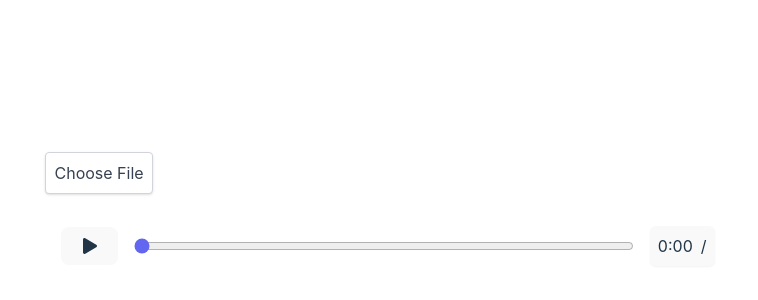
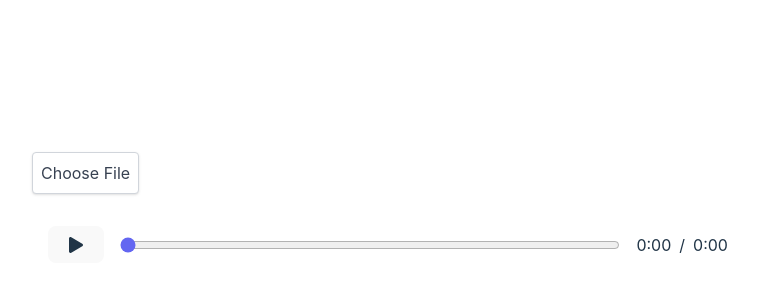
Before and after one commit to BeatBotanica/BeatViz, a React (Vite) app: page / in a window 1280 px wide. Shown: the top 300 px of the page, without its empty margins (260-1018 px from the left). Built offline with nearby package versions, Linux system fonts and the light colour scheme.

Commit message:
handle no file and show time when audio is loaded.

```diff
--- a/src/components/SongPlayer.tsx
+++ b/src/components/SongPlayer.tsx
@@ -8,6 +8,7 @@ import { FaPlay, FaPause } from "react-icons/fa";
 export default function SongPlayer() {
   const [selectedFile, setSelectedFile] = useState<File | null>(null);
   const [currentTime, setCurrentTime] = useState(0);
+  const [duration, setDuration] = useState<number | undefined>(undefined);
   const audioRef = useRef<HTMLAudioElement | null>(null);
   const isLoaded = useRef(false); // Track whether the audio is loaded
   const [isPlaying, setIsPlaying] = useState(false); // Track whether the audio is playing
@@ -18,20 +19,21 @@ export default function SongPlayer() {
   };
 
   const handlePlay = () => {
-    if (audioRef.current) {
+    if (audioRef.current && isLoaded.current) {
       audioRef.current.play();
       setIsPlaying(true);
     }
   };
 
   const handlePause = () => {
-    if (audioRef.current) {
+    if (audioRef.current && isLoaded.current) {
       audioRef.current.pause();
       setIsPlaying(false);
     }
   };
 
   const handleSliderChange = (event: ChangeEvent<HTMLInputElement>) => {
+    if (!isLoaded.current) return;
     const time = parseFloat(event.target.value);
     setCurrentTime(time);
     if (audioRef.current) audioRef.current.currentTime = time;
@@ -57,6 +59,7 @@ export default function SongPlayer() {
     // Reset the current time when the audio is loaded
     const handleLoadedMetadata = () => {
       setCurrentTime(0);
+      setDuration(audioRef.current?.duration);
       isLoaded.current = true;
     };
 
@@ -123,19 +126,17 @@ export default function SongPlayer() {
         <input
           type="range"
           min={0}
-          max={audioRef.current?.duration}
+          max={duration}
           value={currentTime}
           onChange={handleSliderChange}
           className="min-w-[500px] accent-indigo-500 bg-indigo-100 dark:bg-indigo-900"
         />
-        <div className="flex items-center rounded-md shadow-sm p-2 bg-[#f9f9f9] dark:bg-[#1a1a1a] cursor-default">
+        <div className="flex items-center">
           <span className="mr-2">{formatTime(currentTime)}</span>
           {"/"}
-          {audioRef.current && (
-            <span className="ml-2">
-              {formatTime(audioRef.current.duration)}
-            </span>
-          )}
+          <span className="ml-2">
+            {duration ? formatTime(duration) : formatTime(currentTime)}
+          </span>
         </div>
       </div>
     </div>
```
